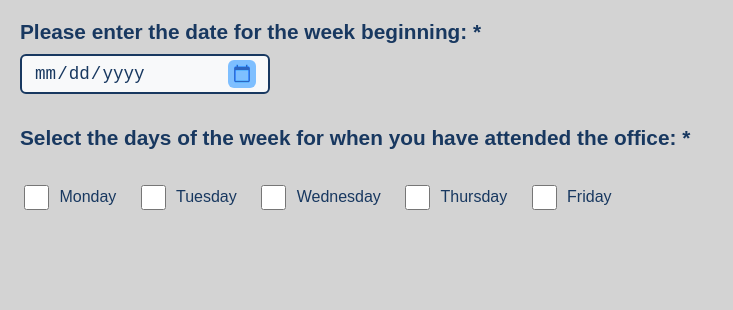
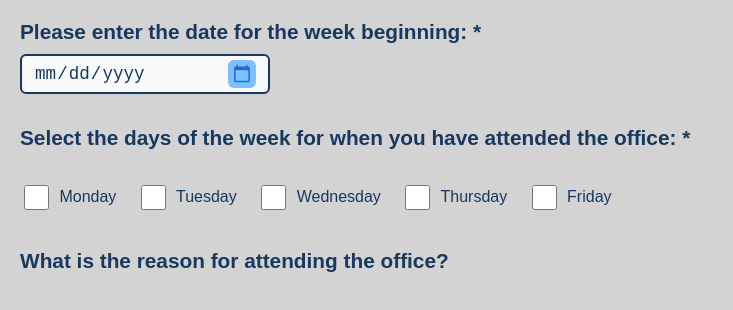
Before and after one commit to MrKilljoy137xxx/OfficeAttendance-Tracker, a plain HTML site: page index.html in a window 1280 px wide. Shown: the part 80-390 px from the top of the page, without its empty margins (0-733 px from the left). Drawn offline with Linux system fonts and the light colour scheme.

Commit message:
Add files via upload

```diff
--- a/index.html
+++ b/index.html
@@ -27,6 +27,9 @@
                 <label><input type="checkbox" name="days" value="Friday"> Friday</label>
             </div>
         </form>
+        <form class="third-question-form">
+            <label for="attendanceReason"><strong>What is the reason for attending the office?</strong></label>
+        </form>
         <!-- Main content for attendance tracker will go here -->
     </main>
 </body>
--- a/styles.css
+++ b/styles.css
@@ -88,3 +88,13 @@ body {
     margin-right: 6px;
     vertical-align: middle;
 }
+
+
+/* Style for the third question */
+.third-question-form label {
+    font-family: Arial, sans-serif;
+    font-size: 1.3rem;
+    color: #183860;
+    margin-top: 32px;
+    display: block;
+}
```
